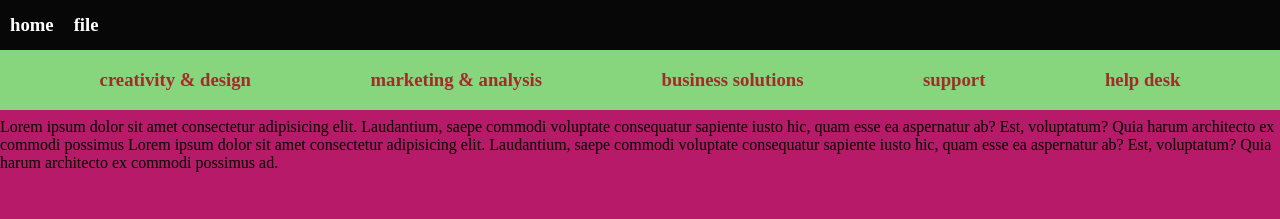
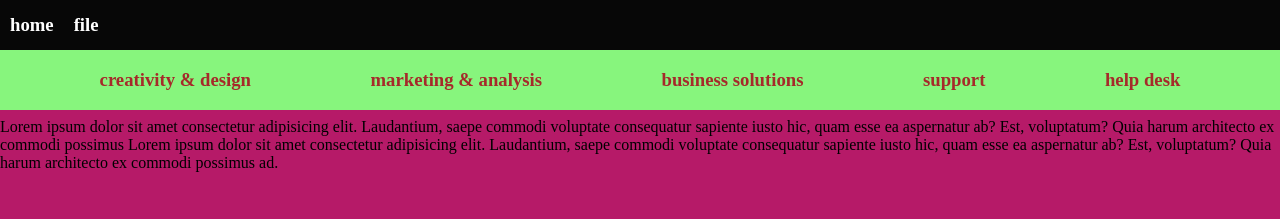
Before and after one commit to mythily-muthu/wep-page-2, a plain HTML site: page index.html in a window 1280 px wide. Shown: the top 219 px of the page. Drawn offline with Linux system fonts and the light colour scheme.

Commit message:
UI: color changed

```diff
--- a/style.css
+++ b/style.css
@@ -18,7 +18,7 @@ body {
 .fixed_header {
   color: brown;
   display: flex;
-  background-color: rgb(135, 214, 125);
+  background-color: rgb(135, 245, 125);
   height: 60px;
   position: fixed;
   top: 50px;
```
